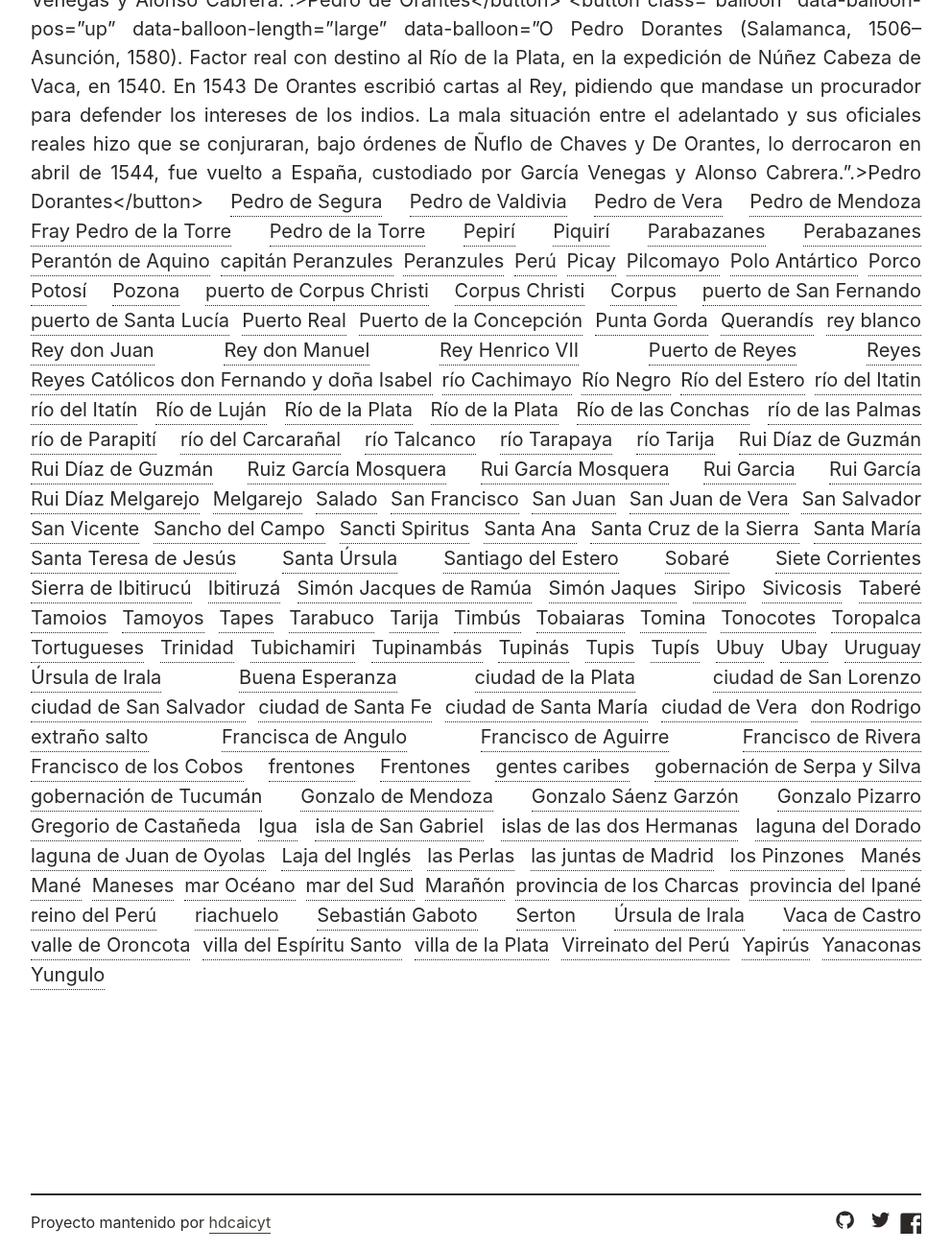
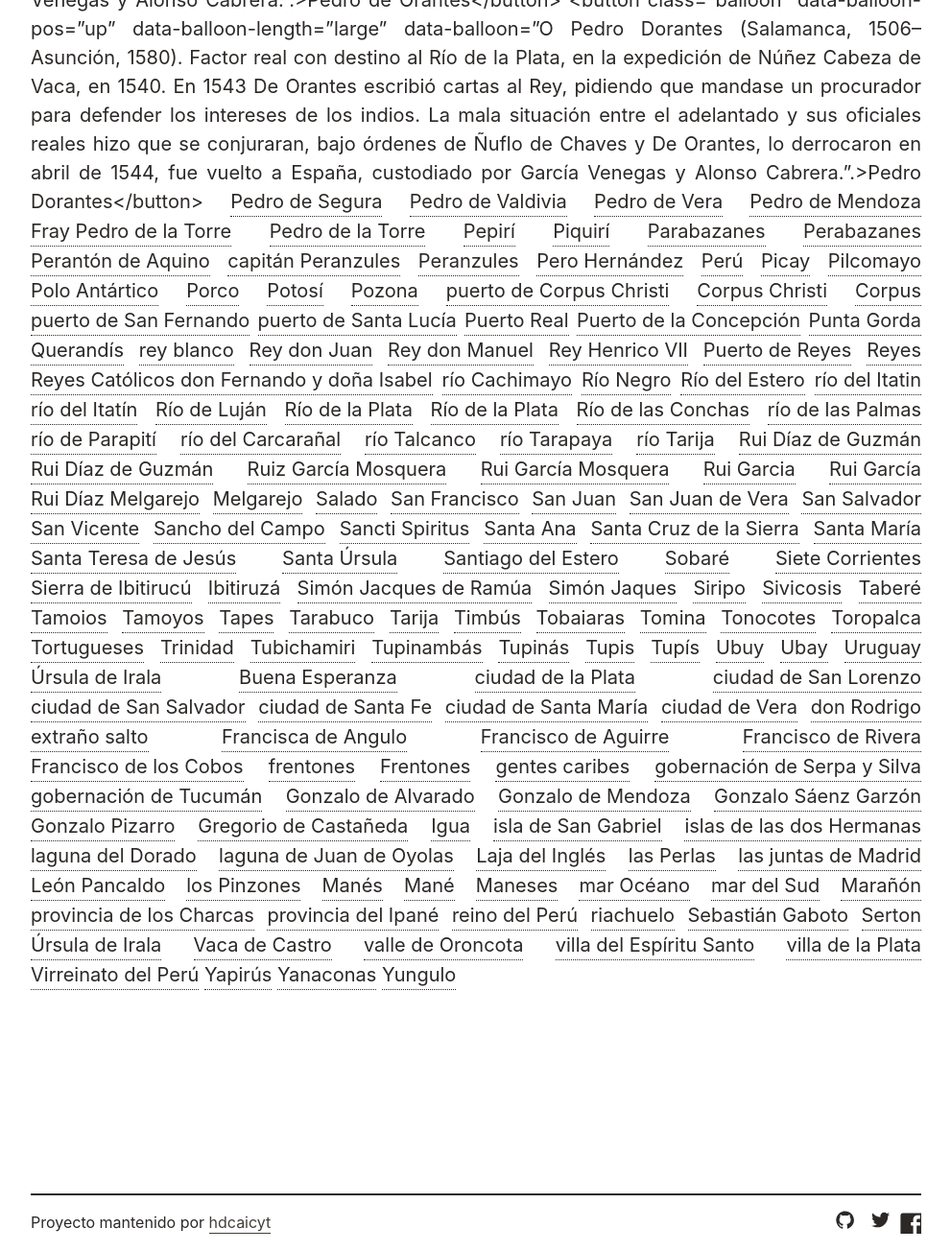
Before and after one commit to hdlabconicet/La-Argentina-Manuscrita, a Jekyll site: the page built from misc/notas-indice.md, in a window 1280 px wide and 1400 px high, scrolled down 2462 px, cut to the strip 0-1304 px from the top of the window. Shown: the whole strip at 96% size, without its empty margins (144-1135 px from the left). Built offline with Jekyll 4.4.1, drawn with Linux system fonts in a browser that asks for light colours; nearby versions of some CDN libraries; our own code applies the rules of GitHub Pages for plain Markdown files.

Commit message:
update notas-indice

```diff
--- a/misc/notas-indice.md
+++ b/misc/notas-indice.md
@@ -274,6 +274,7 @@
 <button class="balloon" data-balloon-pos="up" data-balloon-length="large" data-balloon="Refiere a Pedro Antonio de Aquino, florentino. Arribó al Rio de la Plata en la nave de León Pancaldo y Juan Pedro de Vivaldo.">Perantón de Aquino</button>
 <button class="balloon" data-balloon-pos="up" data-balloon-length="large" data-balloon="Pedro Anzúrez Enríquez de Camporredondo, Peranzúrez, Peranzures o Peranzules (Sahagún, 1505-isla La Española, 1543), actuó en la conquista del Perú y en las primeras fases de la guerra civil entre los conquistadores del Perú (guerra de Las Salinas y guerra de Chupas). Exploró el llamado país de los chunchos (selva del sureste del Perú y noroeste de Bolivia) y fundó la Villa de la Plata (actual Sucre, en Bolivia) en 1538 y ocupó el cargo de teniente de gobernador de Charcas de 1540 a 1542.">capitán Peranzules</button>
 <button class="balloon" data-balloon-pos="up" data-balloon-length="large" data-balloon="Pedro Anzúrez Enríquez de Camporredondo, Peranzúrez, Peranzures o Peranzules (Sahagún, 1505-isla La Española, 1543), actuó en la conquista del Perú y en las primeras fases de la guerra civil entre los conquistadores del Perú (guerra de Las Salinas y guerra de Chupas). Exploró el llamado país de los chunchos (selva del sureste del Perú y noroeste de Bolivia) y fundó la Villa de la Plata (actual Sucre, en Bolivia) en 1538 y ocupó el cargo de teniente de gobernador de Charcas de 1540 a 1542.">Peranzules</button>
+<button class="balloon" data-balloon-pos="up" data-balloon-length="large" data-balloon="De origen andaluz. Secretario y escribano en el Paraguay, redactó esta obra dirigida al infante Don Carlos, relatando la expedición de Alvar Núñez Cabeza de Vaca, con datos etnohistóricos y geográficos, así como los sucesos acaecidos a éste en Paraguay.">Pero Hernández</button>
 <button class="balloon" data-balloon-pos="up" data-balloon-length="large" data-balloon="Refiere al virreinato de Perú, creado en 1542, inicialmente incluía toda América del Sur bajo control español a excepción de las costas de lo que hoy es Venezuela. Más tarde perdió jurisdicción, con la creación del Virreinato de la Nueva Granada en 1739, sobre las áreas que actualmente constituyen Colombia, Ecuador, Panamá y Venezuela y, más tarde, con la creación del Virreinato del Río de la Plata en 1776, lo que hoy es Argentina, Uruguay, Paraguay y Bolivia.">Perú</button>
 <button class="balloon" data-balloon-pos="up" data-balloon-length="large" data-balloon="O río Piray, desemboca en el Paraguay en su ribera este, actualmente recibe el nombre de Aquidabán.">Picay</button>
 <button class="balloon" data-balloon-pos="up" data-balloon-length="large" data-balloon="El actual río Pilcomayo.">Pilcomayo</button>
@@ -382,6 +383,7 @@
 <button class="balloon" data-balloon-pos="up" data-balloon-length="large" data-balloon="Esta referencia fue realizada primero por Cristóbal Colón para nombrar a los supuestos enemigos de los taínos de Guanahaní, fue utilizada repetidamente en el curso del siglo XVI para caracterizar a las sociedades americanas que practicaban canibalismo ritual.">gentes caribes</button>
 <button class="balloon" data-balloon-pos="up" data-balloon-length="large" data-balloon="Refiere a la provicia de Nueva Andalucía y Paria, que se extendía en los actuales territorios nacionales de Venezuela. Fue creada en 1568 y Diego Hernández de Serpa (1510-1570) fue su primer gobernador.">gobernación de Serpa y Silva</button>
 <button class="balloon" data-balloon-pos="up" data-balloon-length="large" data-balloon="La gobernación de Tucumán se establece en 1563, los territorios que la integraban (las actuales provincias argentinas de Tucumán, Jujuy, Salta, Santiago del Estero y Catamarca) fueron conquistados y colonizados en la primera mitad del siglo XVI a partir de avanzadas provenientes de Asunción, Chile y Perú.">gobernación de Tucumán</button>
+<button class="balloon" data-balloon-pos="up" data-balloon-length="large" data-balloon="Gonzalo de Alvarado, en 1535 se le otorgó el título de Tesorero. Fue encargado del fuerte de Buena Esperanza a cuatro millas (6,5 km) más al sur de Corpus Christi ( actual Puerto Gaboto o Gaboto, localidad de Santa Fe, Argentina, ubicada a orillas del río Coronda, a 7 km de su desembocadura en el río Paraná). Este fuerte fue destruido por timbúes en 1539.">Gonzalo de Alvarado</button>
 <button class="balloon" data-balloon-pos="up" data-balloon-length="large" data-balloon="Baeza, 1510-Asunción, 1558. Destacado capitán de la armada de Pedro de Mendoza. Realizó varios viajes desde Buenos Aires a la costa de Brasil para obtener bastimentos y trajo consigo náufragos y lenguas de allí. En el Paraguay, fue uno de los primeros capitanes españoles en emparentarse con los caciques carios de las cercanías de Asunción. Ocupó importantes cargos políticos y militares bajo los gobiernos de Domingo de Irala y Álvar Núñez Cabeza de Vaca, como teniente de gobernador y gobernador interino.">Gonzalo de Mendoza</button>
 <button class="balloon" data-balloon-pos="up" data-balloon-length="large" data-balloon="Refiere al capitán Gonzalo Sánchez Garzón (España, principios S. XVI - Santiago del Estero, 1582), onquistador, capitán, regidor. Formó parte de las huestes de Diego de Rojas y de Juan Núñez de Prado, de esta manera participó con el primero en la fundación de Chuquisaca y el descubrimiento de la región de Tucumán y Santiago del Estero. Sánchez Garzón intervino en el desarrollo de la leyenda de la 'Ciudad de los Césares'.">Gonzalo Sáenz Garzón</button>
 <button class="balloon" data-balloon-pos="up" data-balloon-length="large" data-balloon="O Gonzalo Pizarro Alonso (Trujillo, 1510 - Cuzco, 10/04/1548), conquistador español, hermano paterno menor de Francisco Pizarro, uno de los principales actores de la Conquista del Perú y de las guerras civiles entre los conquistadores. Encabezó la Rebelión de Encomenderos en 1544, en protesta por la dación de las Leyes Nuevas. Fue nombrado Gobernador del Perú (1544-1548). Derrotado por Pedro de la Gasca, en la batalla de Jaquijahuana, fue apresado, enjuiciado y condenado a muerte.">Gonzalo Pizarro</button>
@@ -394,6 +396,7 @@
 <button class="balloon" data-balloon-pos="up" data-balloon-length="large" data-balloon="Laja del Inglés en la canal de Maldonado; etimología de este nombre. Este banco, o laja, ha ocasionado infinitos naufragios, se encuentra cerca de Montevideo, en dirección a la Isla de Flores.">Laja del Inglés</button>
 <button class="balloon" data-balloon-pos="up" data-balloon-length="large" data-balloon="La Laguna de las Perlas, estaba ubicada en la actual provincia del Chaco, en sus cercanías fue fundada la reducción San Bernardo de Vértiz, reducción del pueblo toba que funcionó entre 1780 y 1793 en la margen derecha del río Bermejo.">las Perlas</button>
 <button class="balloon" data-balloon-pos="up" data-balloon-length="large" data-balloon="Refiere a Madrid de las Juntas, asentamiento fundado en 1592 por el gobernador Juan Ramírez de Velasco, a orillas del río Pasaje, cerca de Salta.">las juntas de Madrid</button>
+<button class="balloon" data-balloon-pos="up" data-balloon-length="large" data-balloon="Savona, Italia, 1482. Experimentó en la navegación comerciando en el Mar Mediterráneo. Se enroló en la expedición de Magallanes, como marinero, partiendo en septiembre de 1519, con quienes realizaron la primera circunnavegación del globo. Regresó a su ciudad de origen en 1527, y volvió a América en 1536. Falleció luego de arribar al Río de la Plata, alrededor de 1540, en circunstancias desconocidas.">León Pancaldo</button>
 <button class="balloon" data-balloon-pos="up" data-balloon-length="large" data-balloon="Refiere a Martín Alonso y Vicente Yáñez Pinzón (1462-1514), dos marinos nativos de Palos que acompañaron a Cristóbal Colón en su primer viaje como capitanes de las carabelas Niña y Pinta. Vicente Yañez Pinzón condujo en 1499 una exploración que recorrió el sur de las Antillas y la costa septentrional de América del Sur hasta la desembocadura del Amazonas.">los Pinzones</button>
 <button class="balloon" data-balloon-pos="up" data-balloon-length="large" data-balloon="Cacique de los Xarayes o Jarayes.">Manés</button>
 <button class="balloon" data-balloon-pos="up" data-balloon-length="large" data-balloon="Cacique de los Xarayes o Jarayes.">Mané</button>
```
